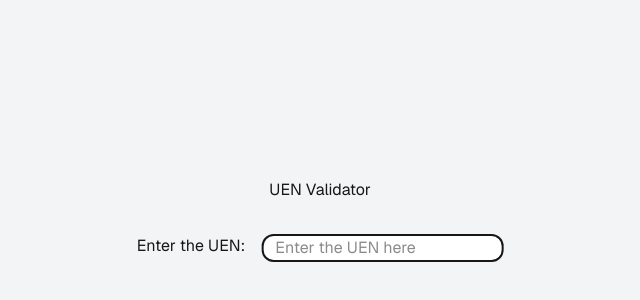
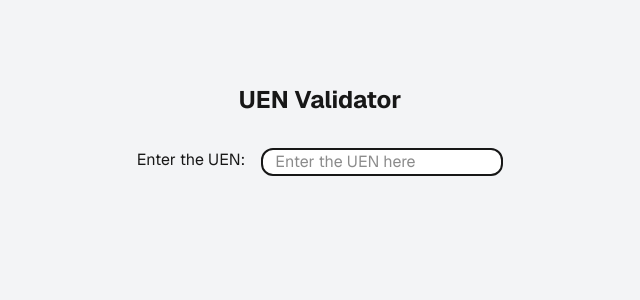
Before and after one commit to iAlanx3/sw_assignment, a Next.js app: page /uen_verification in a window 1280 px wide. Shown: the part 180-480 px from the top of the page, without its empty margins (320-960 px from the left). Built offline with nearby package versions, Linux system fonts and the light colour scheme.

Commit message:
styling for uen validator done

```diff
--- a/src/app/uen_verification/page.tsx
+++ b/src/app/uen_verification/page.tsx
@@ -12,12 +12,14 @@ interface hintBox {
 export default function UENVerification_Page() {
 	const [hint, setHint] = useState<hintBox[]>([]);
 	return (
-		<div className="flex flex-col bg-gray-100 min-h-screen items-center justify-center px-8 pb-20 sm:px-20 font-[family-name:var(--font-geist-sans)]">
-			<main className="absolute top-1/2 left-1/2 -translate-x-1/2 -translate-y-1/2 flex flex-col gap-8 items-center z-10">
-				<h1 className="mx-auto">UEN Validator</h1>
+		<div className="flex flex-col bg-gray-100 min-h-[101vh] items-center justify-start px-8 pb-20 sm:px-20 font-[family-name:var(--font-geist-sans)]">
+			<main className="flex flex-col gap-8 items-center w-full max-w-md mt-[33vh]">
+				<h1 className="mx-auto font-bold text-2xl text-center">
+					UEN Validator
+				</h1>
 				<InputField setHint={setHint} />
 			</main>
-			<div className="flex flex-col w-full items-center mt-[60vh] gap-y-4">
+			<div className="flex flex-col items-center w-full mt-5 gap-y-4 px-4">
 				{hint.map((h, index) => (
 					<HintCard
 						className="hint-card w-full max-w-md"
```
